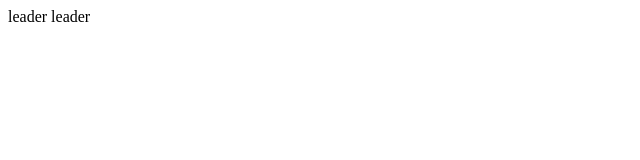
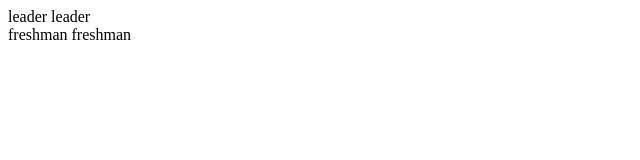
Before and after one commit to Kimminseong918/company-project, a plain HTML site: page index.html in a window 1280 px wide. Shown: the whole page, without its empty margins (0-640 px from the left). Drawn offline with Linux system fonts and the light colour scheme.

Commit message:
freshman first commit

```diff
--- a/index.html
+++ b/index.html
@@ -12,6 +12,7 @@
 
         <main>
             </main>
+                freshman freshman
             <footer>
 
             </footer>
```
